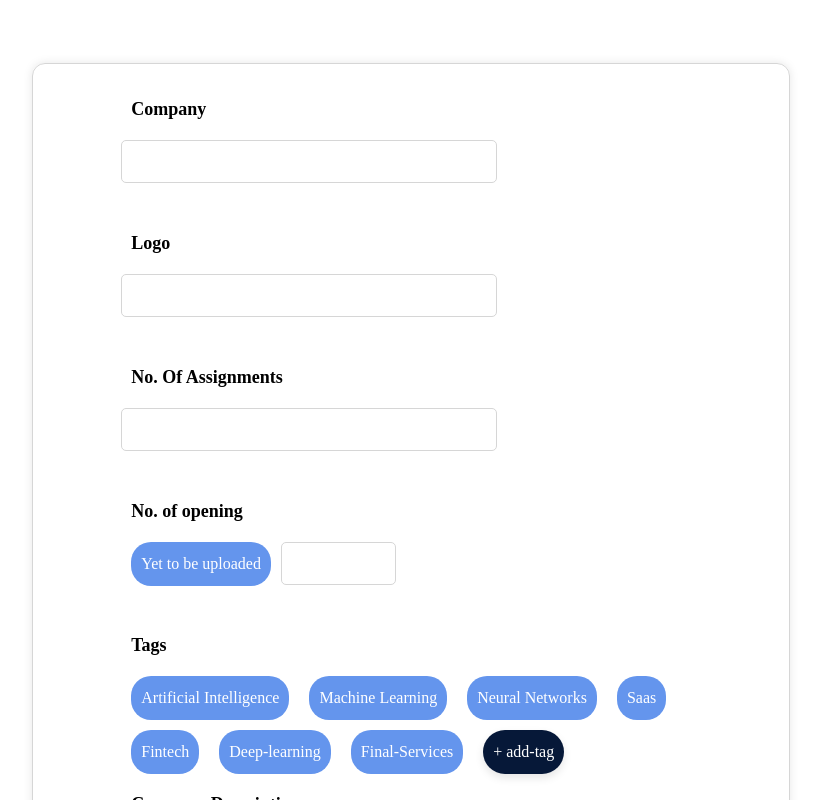
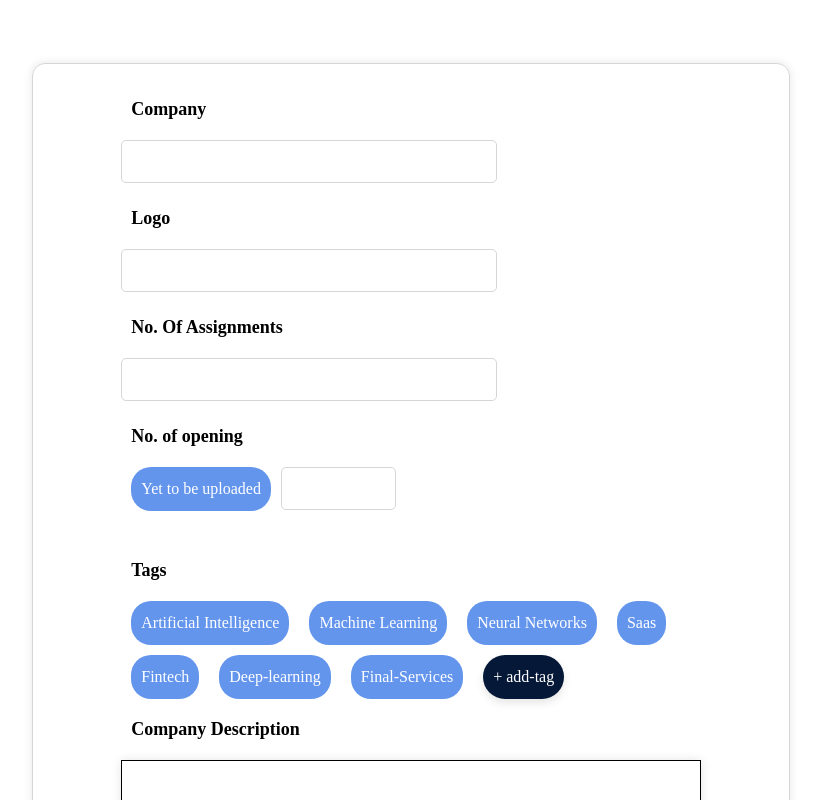
Before and after one commit to iamNamanKhare/project2, a React (Create React App) app: page / in a window 1280 px wide. Shown: the top 800 px of the page, without its empty margins (229-1050 px from the left). Built offline with nearby package versions, Linux system fonts and the light colour scheme.

Commit message:
Changed border width on click

```diff
--- a/src/App.css
+++ b/src/App.css
@@ -1,3 +1,9 @@
+input:focus,
+textarea:focus,
+select:focus {
+  outline: none;
+}
+
 .form_container {
   padding: 2% 7% 2% 7%;
 
@@ -23,7 +29,7 @@
   border-color: rgb(214, 214, 214);
   padding: 13px;
   width: 60%;
-  margin: 0px 0px 40px 0px;
+  margin: 0px 0px 15px 0px;
 }
 .input_field_container_no {
   border-radius: 5px;
--- a/src/components/Form.js
+++ b/src/components/Form.js
@@ -6,15 +6,32 @@ const Form = () => {
     let element = document.getElementById(`${id}`).style;
     element.backgroundColor = "#1e65e5";
   };
+  const changeBorder = (id) => {
+    let style = document.getElementById(`${id}`).style;
+    style.borderColor = "#2dc5a1";
+    style.borderWidth = "2px";
+  };
   return (
     <div className="form_container">
       <div className="input_label">Company </div>
-      <input className="input_field_container" />
+      <input
+        className="input_field_container"
+        id="i_1"
+        onClick={(e) => changeBorder(e.target.id)}
+      />
       <div className="input_label">Logo </div>
-      <input className="input_field_container" />
+      <input
+        className="input_field_container"
+        id="i_2"
+        onClick={(e) => changeBorder(e.target.id)}
+      />
 
       <div className="input_label">No. Of Assignments </div>
-      <input className="input_field_container" />
+      <input
+        className="input_field_container"
+        id="i_3"
+        onClick={(e) => changeBorder(e.target.id)}
+      />
       <div className="input_label">No. of opening </div>
       <div style={{ display: "flex", flexWrap: "wrap" }}>
         <div
@@ -24,7 +41,11 @@ const Form = () => {
         >
           Yet to be uploaded
         </div>
-        <input className="input_field_container_no" />
+        <input
+          className="input_field_container_no"
+          id="i_4"
+          onClick={(e) => changeBorder(e.target.id)}
+        />
       </div>
       <div className="input_label">Tags</div>
       <div style={{ display: "flex", flexWrap: "wrap" }}>
```
Also changed, not shown: src/components/Dropdown.js (added).
